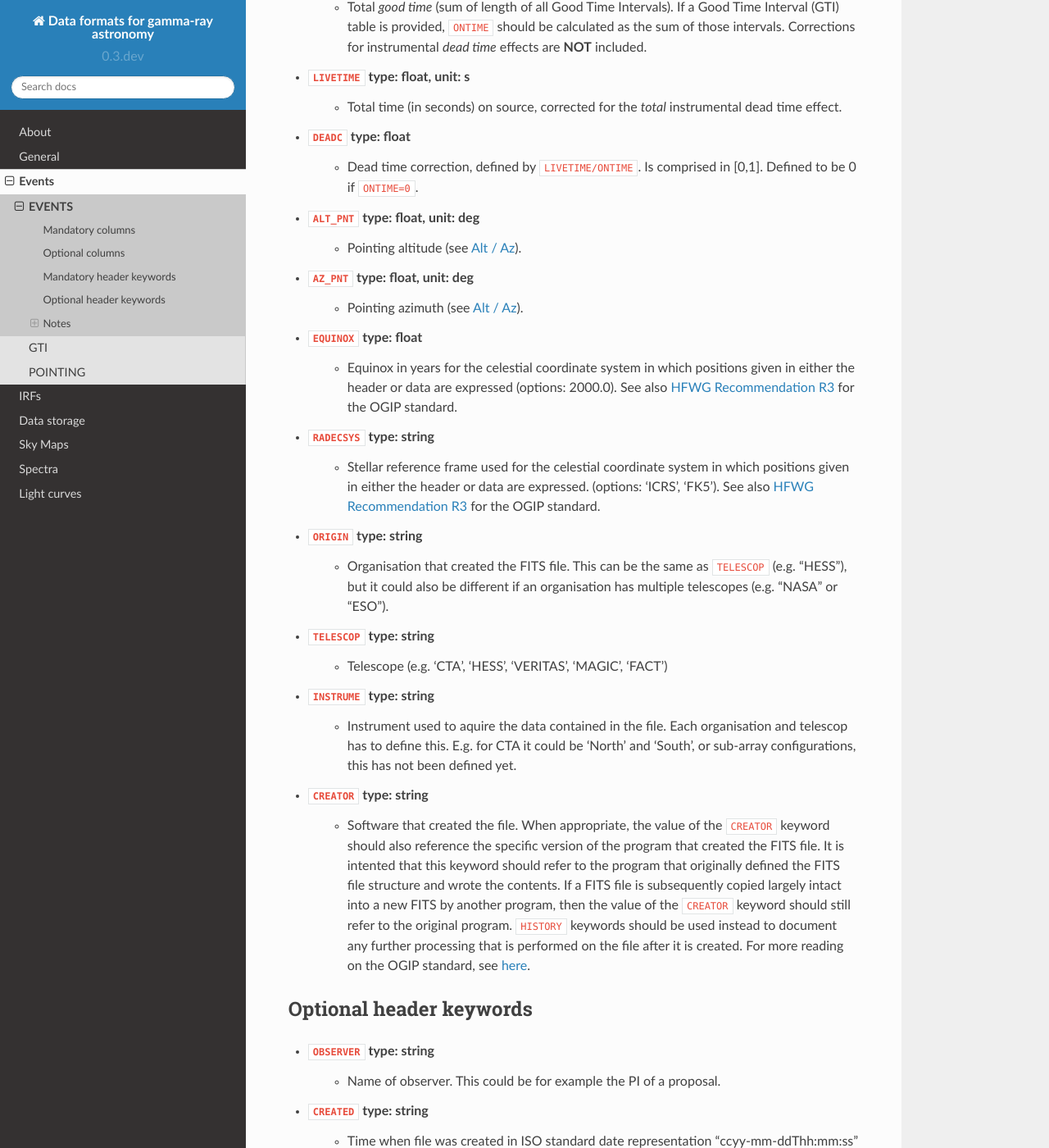
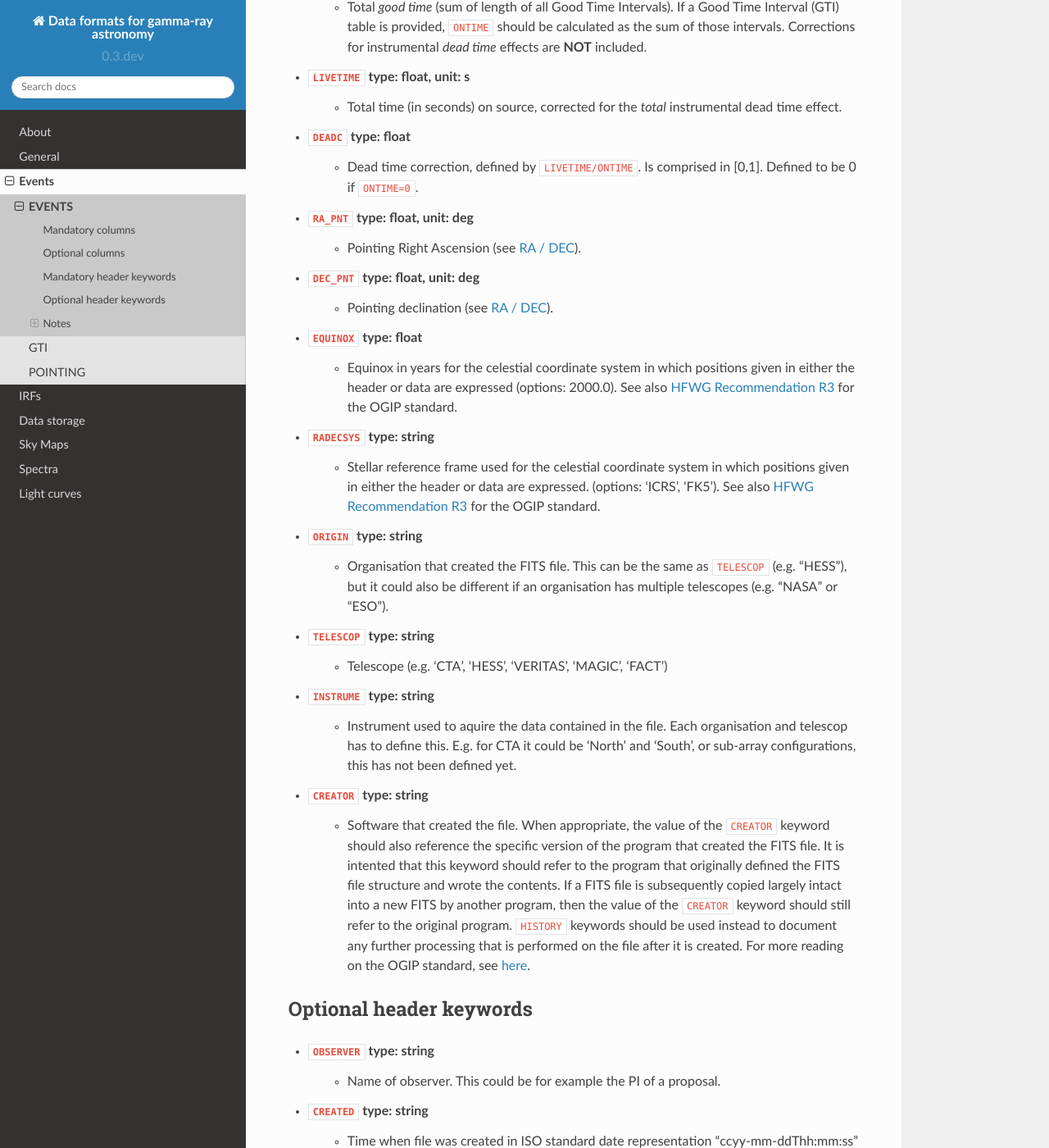
Before and after one commit to open-gamma-ray-astro/gamma-astro-data-formats, a Sphinx documentation site: the page built from source/events/events.rst, in a window 1280 px wide and 1400 px high, scrolled down 3265 px. Shown: the whole window at 82% size. Built offline with Sphinx 7.4.7 and the Read the Docs theme 2.0.0, drawn with Linux system fonts in a browser that asks for light colours; some of the changed text lies outside the part shown.

Commit message:
Revert "make ra/dec optional and alt/az mandatory"
This reverts commit e9bfa325f09c38846e826b4337f99797113b6aa8.

```diff
--- a/source/events/events.rst
+++ b/source/events/events.rst
@@ -115,10 +115,10 @@ An observatory Earth location should be given as well (see :ref:`coords-location
 * ``DEADC`` type: float
     * Dead time correction, defined by ``LIVETIME/ONTIME``.
       Is comprised in [0,1]. Defined to be 0 if ``ONTIME=0``.
-* ``ALT_PNT`` type: float, unit: deg
-    * Pointing altitude (see :ref:`coords-altaz`).
-* ``AZ_PNT`` type: float, unit: deg
-    * Pointing azimuth (see :ref:`coords-altaz`).
+* ``RA_PNT`` type: float, unit: deg
+    * Pointing Right Ascension (see :ref:`coords-radec`).
+* ``DEC_PNT`` type: float, unit: deg
+    * Pointing declination (see :ref:`coords-radec`).
 * ``EQUINOX`` type: float
     * Equinox in years for the celestial coordinate system in which positions
       given in either the header or data are expressed (options: 2000.0).
```
Also changed, not shown: other parts of source/events/events.rst (+0 -4 lines).
